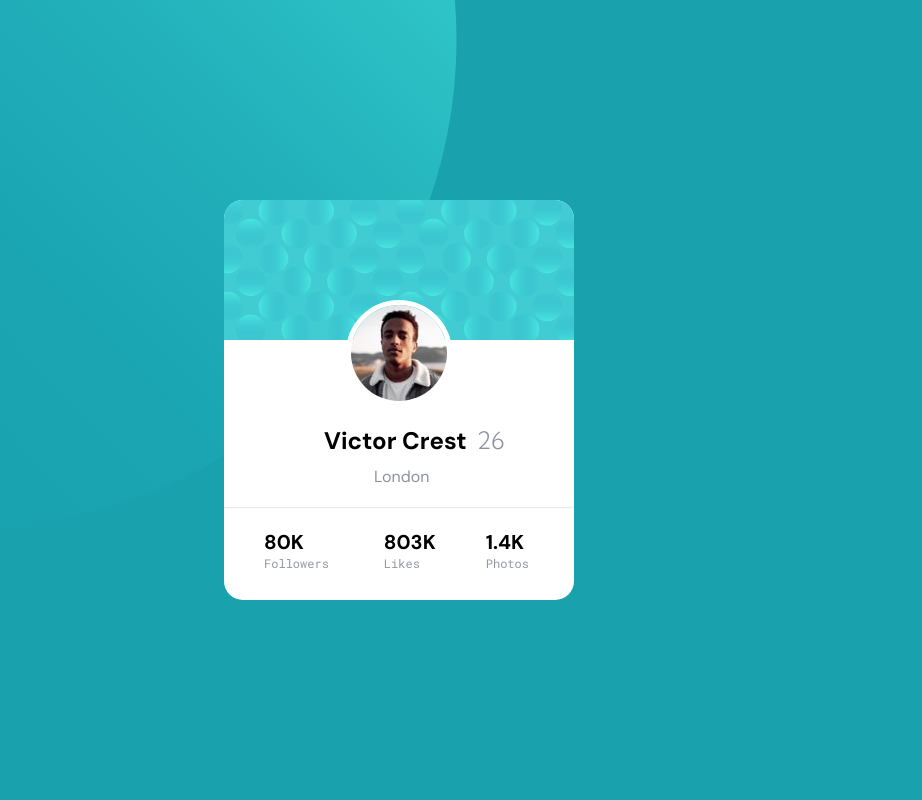
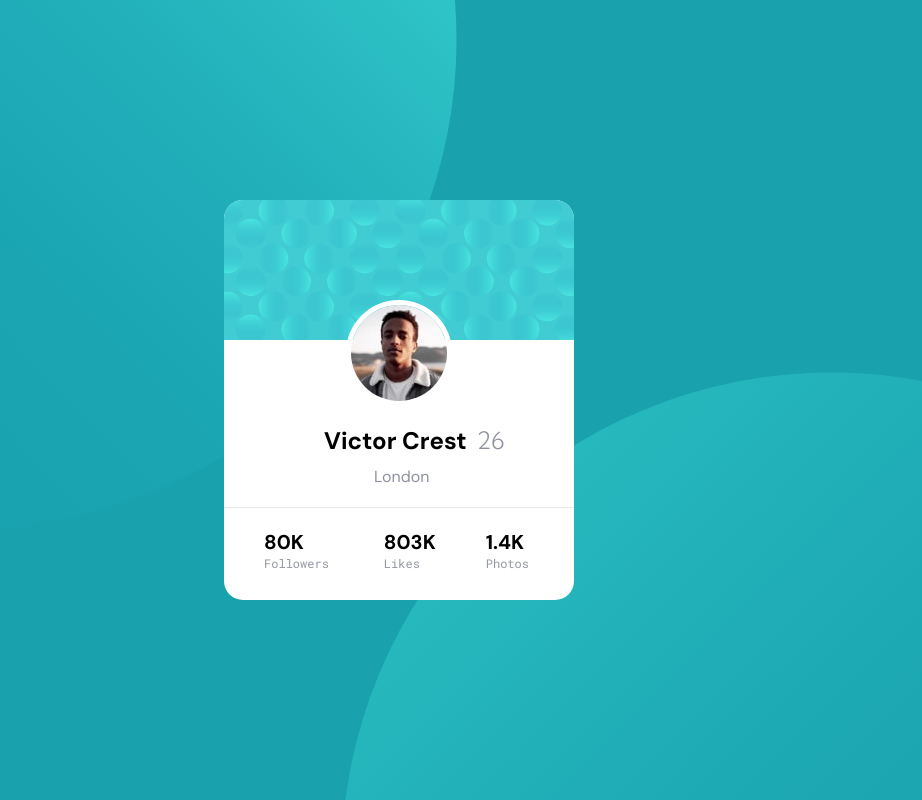
Before and after one commit to akii1ira/jsss, a plain HTML site: page index.html in a window 1280 px wide. Shown: the whole page, without its empty margins (241-1163 px from the left). Drawn offline with Linux system fonts and the light colour scheme.

Commit message:
Add files via upload

```diff
--- a/style.css
+++ b/style.css
@@ -14,7 +14,7 @@ body{
     align-items: center;
     background-color: hsl(185, 75%, 39%);
     position: relative;
-    background-image: url(bg-pattern-top.svg), url(zbg-pattern-bottom.svg);
+    background-image: url(bg-pattern-top.svg), url(bg-pattern-bottom.svg);
     background-repeat: no-repeat;
     background-size: auto;
     min-height: 100vh;
```
